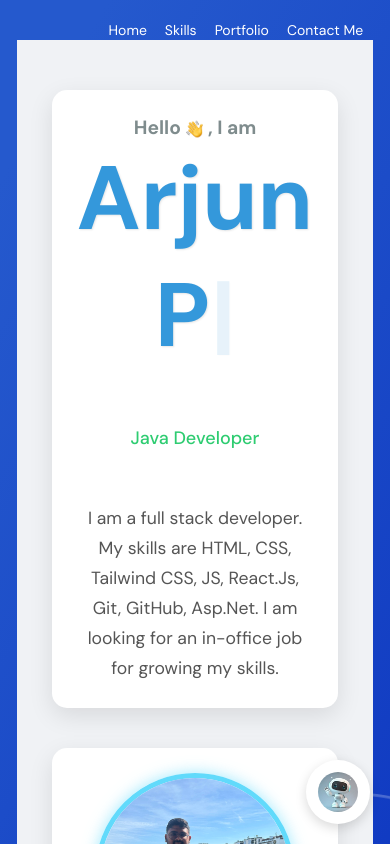
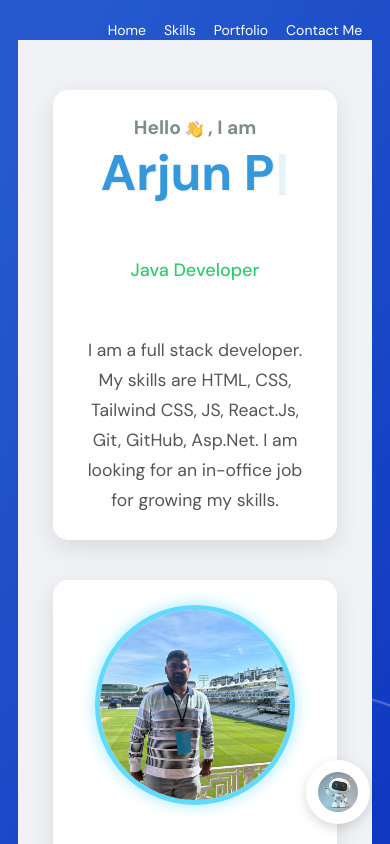
Before and after one commit to arjunprratap05/Portfolio, a React (Create React App) app: page / in a window 390 px wide. Shown: the top 844 px of the page. Built offline with nearby package versions, Linux system fonts and the light colour scheme; no server answers; the HTML template or start-up script is replaced by a standard one.

Commit message:
Initial commit

```diff
--- a/src/components/intro/intro-content/style.scss
+++ b/src/components/intro/intro-content/style.scss
@@ -141,7 +141,7 @@
     }
 
     .Typewriter {
-        font-size: 2.5em !important;
+        font-size: 1.5em !important;
         font-weight: bold;
         color: #3498db;
         text-shadow: 1px 1px 2px rgba(0, 0, 0, 0.1);
@@ -220,7 +220,7 @@
         height: 20px;
     }
     .intro-content .Typewriter {
-        font-size: 1.8em !important;
+        font-size: 1.0em !important;
     }
     .intro-content .i-title {
         height: 40px;
```
